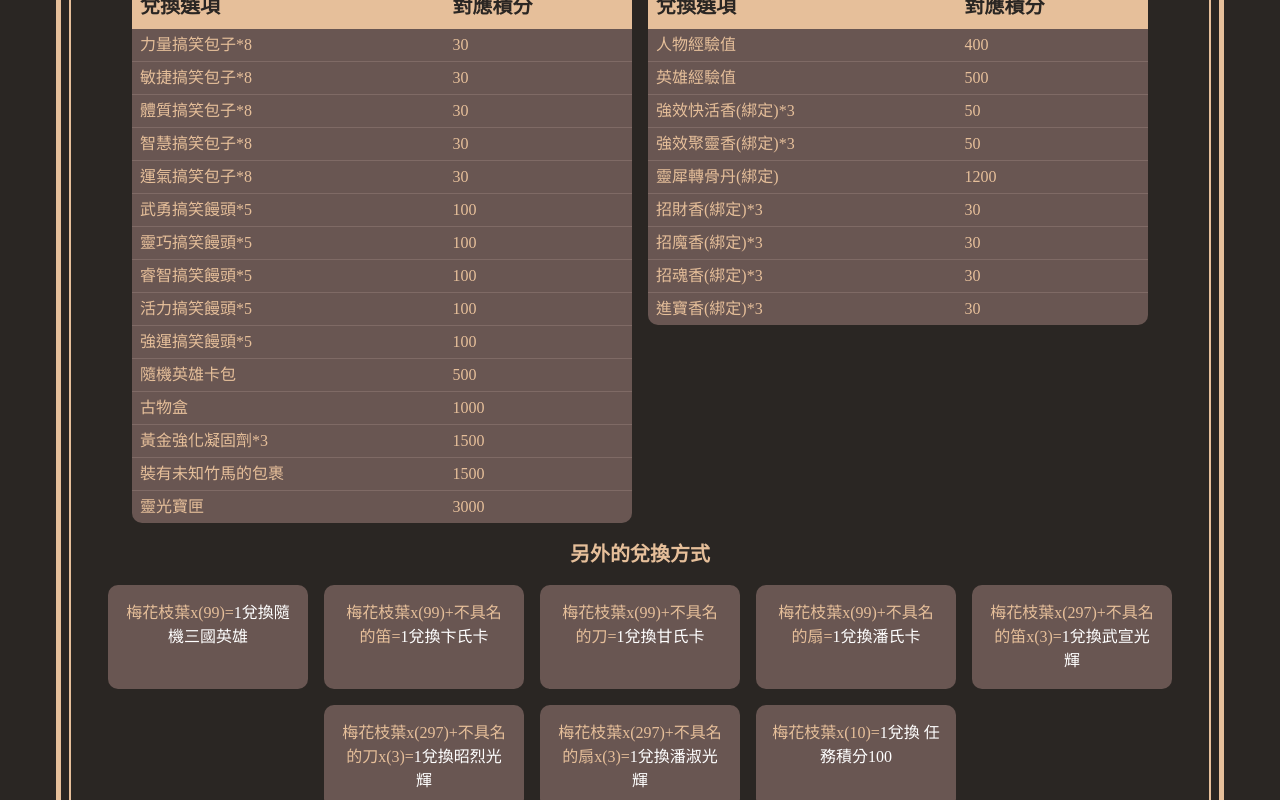
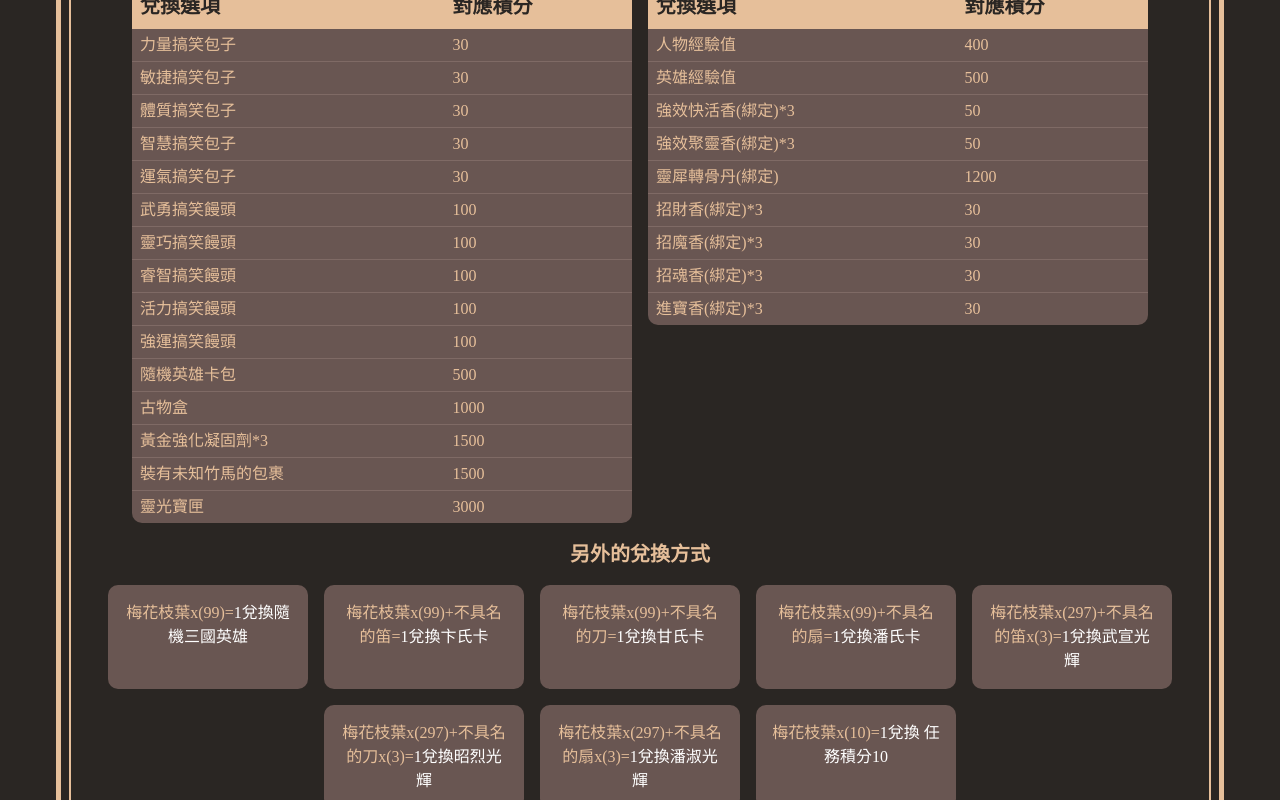
Before and after one commit to ossian-to/mo-phoenix-river, a plain HTML site: page event_5.html in a window 1280 px wide. Shown: the part 3620-4420 px from the top of the page. Drawn offline with nearby package versions, Linux system fonts and the light colour scheme; no server answers; animation ran at ten frames a second.

Commit message:
更新每日任務

```diff
--- a/event_5.html
+++ b/event_5.html
@@ -1,5 +1,6 @@
 <!DOCTYPE html>
 <html lang="zh-TW">
+
   <head>
     <title>天外online：逐鳳江河</title>
     <meta charset="UTF-8" />
@@ -22,6 +23,7 @@
     <script src="assets/js/setting.js"></script>
     <link rel="stylesheet" href="assets/css/all.css?v=2" />
   </head>
+
   <body>
     <div class="ossian">
 
@@ -56,7 +58,8 @@
           <ul class="share-tool">
             <li class="icon-home"><a href="https://mo.lager.com.tw/default/index" target="_blank"></a></li>
             <li class="icon-member"><a href="https://member.lager.com.tw/index/register" target="_blank"></a></li>
-          <li class="icon-facebook"><a href="https://www.facebook.com/profile.php?id=100063789796026" target="_blank"></a>
+            <li class="icon-facebook"><a href="https://www.facebook.com/profile.php?id=100063789796026"
+                target="_blank"></a>
             </li>
           </ul>
         </nav>
@@ -337,7 +340,8 @@
                       <li>活動限定：<strong>幻境試煉；限定活動 (卞氏、甘氏、潘氏)</strong></li>
                       <li>NPC：<strong>月下隱士；老思基 23,108</strong></li>
                       <li>活動時段：<strong>活動在週五到周日晚上 20:00~21:00 於第七分流進行</strong></li>
-                    <li>活動內容：<br>開放玩家挑戰世界 Boss，戰鬥會出現 3 名英雄與玩家對戰，英雄間的血量是共享的，玩家與 Boss 對戰所造成的傷害，在戰鬥勝利或是全員倒下後，將轉為活動的挑戰積分，但要注意逃離戰場的玩家是不會獲得分數的，如果玩家們取得勝利，Boss 有機率掉落不具名道具之一。
+                      <li>活動內容：<br>開放玩家挑戰世界 Boss，戰鬥會出現 3 名英雄與玩家對戰，英雄間的血量是共享的，玩家與 Boss
+                        對戰所造成的傷害，在戰鬥勝利或是全員倒下後，將轉為活動的挑戰積分，但要注意逃離戰場的玩家是不會獲得分數的，如果玩家們取得勝利，Boss 有機率掉落不具名道具之一。
                       </li>
                     </ul>
                   </div>
@@ -401,7 +405,8 @@
                           <ol>
                             <li><strong>甲類：</strong>可以使用兩種積分兌換 (優先使用任務分)。</li>
                             <li><strong>乙類：</strong>只能使用挑戰分兌換。</li>
-                        </ol></li>
+                          </ol>
+                        </li>
                         <li>也可將取得活動物品 <em>梅花枝葉</em> 與 <em>不具名道具</em> 用於兌換新英雄。</li>
                       </ul>
                       <figure class="npc"><img src="assets/images/npc/02.png" alt="活動小村姑"></figure>
@@ -475,43 +480,43 @@
                           </thead>
                           <tbody>
                             <tr>
-                            <td>力量搞笑包子*8</td>
+                              <td>力量搞笑包子</td>
                               <td>30</td>
                             </tr>
                             <tr>
-                            <td>敏捷搞笑包子*8</td>
+                              <td>敏捷搞笑包子</td>
                               <td>30</td>
                             </tr>
                             <tr>
-                            <td>體質搞笑包子*8</td>
+                              <td>體質搞笑包子</td>
                               <td>30</td>
                             </tr>
                             <tr>
-                            <td>智慧搞笑包子*8</td>
+                              <td>智慧搞笑包子</td>
                               <td>30</td>
                             </tr>
                             <tr>
-                            <td>運氣搞笑包子*8</td>
+                              <td>運氣搞笑包子</td>
                               <td>30</td>
                             </tr>
                             <tr>
-                            <td>武勇搞笑饅頭*5</td>
+                              <td>武勇搞笑饅頭</td>
                               <td>100</td>
                             </tr>
                             <tr>
-                            <td>靈巧搞笑饅頭*5</td>
+                              <td>靈巧搞笑饅頭</td>
                               <td>100</td>
                             </tr>
                             <tr>
-                            <td>睿智搞笑饅頭*5</td>
+                              <td>睿智搞笑饅頭</td>
                               <td>100</td>
                             </tr>
                             <tr>
-                            <td>活力搞笑饅頭*5</td>
+                              <td>活力搞笑饅頭</td>
                               <td>100</td>
                             </tr>
                             <tr>
-                            <td>強運搞笑饅頭*5</td>
+                              <td>強運搞笑饅頭</td>
                               <td>100</td>
                             </tr>
                             <tr>
@@ -597,7 +602,7 @@
                         <li>梅花枝葉x(297)+不具名的笛x(3)=<strong>1兌換武宣光輝</strong></li>
                         <li>梅花枝葉x(297)+不具名的刀x(3)=<strong>1兌換昭烈光輝</strong></li>
                         <li>梅花枝葉x(297)+不具名的扇x(3)=<strong>1兌換潘淑光輝</strong></li>
-                    <li>梅花枝葉x(10)=<strong>1兌換 任務積分100</strong></li>
+                        <li>梅花枝葉x(10)=<strong>1兌換 任務積分10</strong></li>
                       </ol>
                     </div>
                     <h4>新增道具</h4>
@@ -718,4 +723,5 @@
 
 
   </body>
+
 </html>
```
Also changed, not shown: 1 other file. Lines whose indentation alone changed are shown as unchanged.
